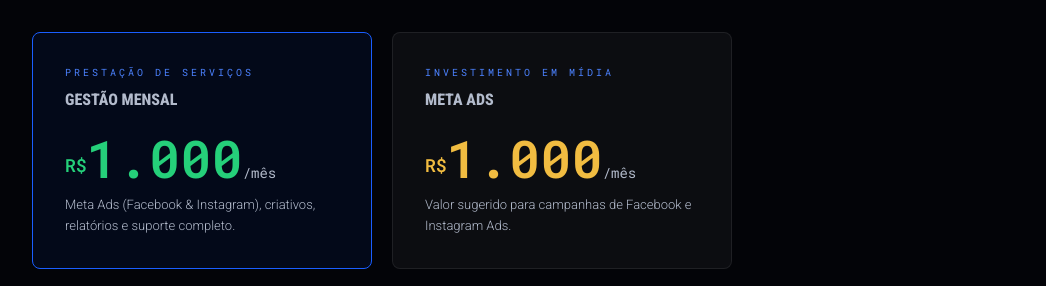
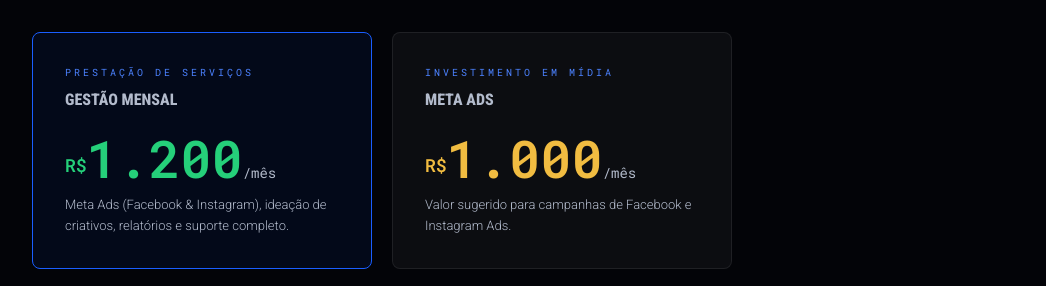
Before and after one commit to chartdigital/proposta-meta-ads, a React (Vite) app: page / in a window 1280 px wide. Shown: the part 4760-5046 px from the top of the page, without its empty margins (96-1142 px from the left). Built offline with nearby package versions, Linux system fonts and the light colour scheme; the HTML template or start-up script is replaced by a standard one.

Commit message:
Changes
Co-authored-by: chartdigital <264038008+chartdigital@users.noreply.github.com>

```diff
--- a/src/components/proposal/InvestmentSection.tsx
+++ b/src/components/proposal/InvestmentSection.tsx
@@ -25,11 +25,11 @@ const InvestmentSection = () => (
         </div>
         <div className="font-mono font-bold leading-none mb-2">
           <span className="text-lg text-accent align-super max-md:text-base">R$</span>
-          <span className="text-[clamp(36px,5vw,52px)] text-accent max-md:text-[36px]">1.000</span>
+          <span className="text-[clamp(36px,5vw,52px)] text-accent max-md:text-[36px]">1.200</span>
           <span className="text-sm text-muted-foreground font-normal">/mês</span>
         </div>
         <div className="text-[13px] text-muted-foreground leading-relaxed mt-2.5 max-md:text-[12px]">
-          Meta Ads (Facebook & Instagram), criativos, relatórios e suporte completo.
+          Meta Ads (Facebook & Instagram), ideação de criativos, relatórios e suporte completo.
         </div>
       </div>
 
```
